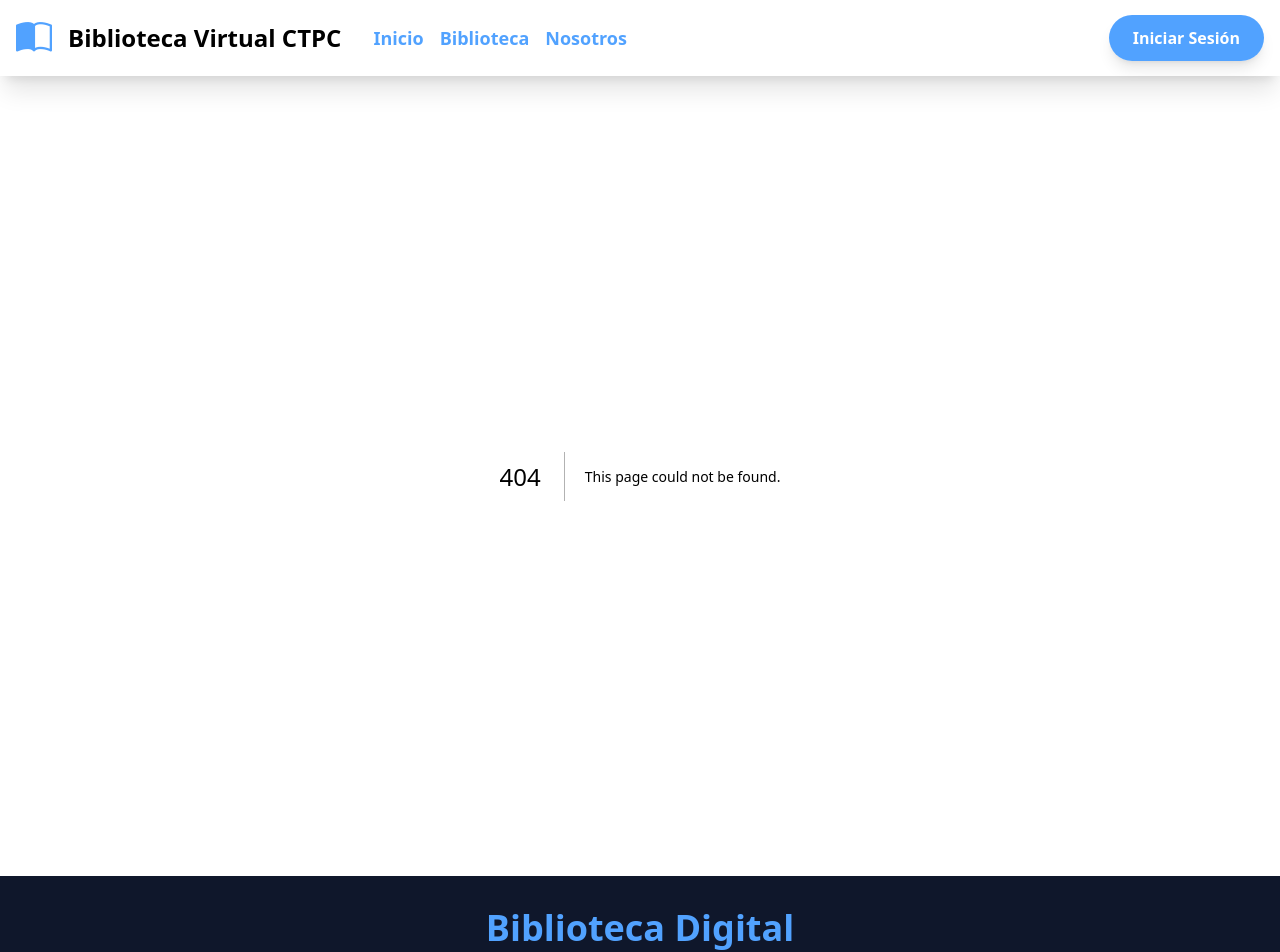
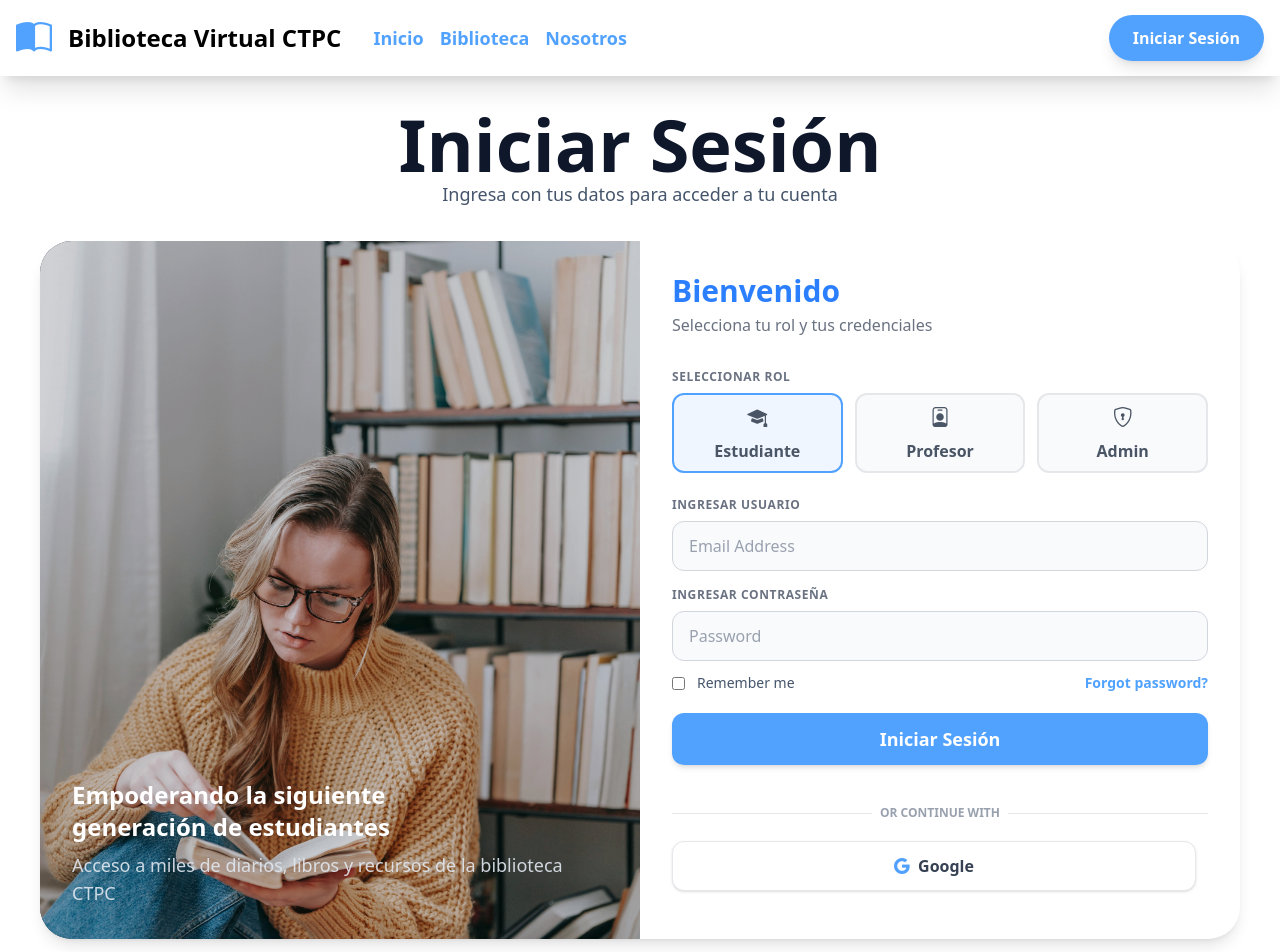
Before and after one commit to DilanMS28/biblioteca_digital, a Next.js app: page /auth/login in a window 1280 px wide. Before the commit this address had no page. Shown: the top 952 px of the page. Built offline with nearby package versions, Linux system fonts and the light colour scheme.

Commit message:
Componente: Define los componentes y la interfaz de usuario para el login

```diff
--- /dev/null
+++ b/src/app/auth/login/page.tsx
@@ -0,0 +1,42 @@
+import LoginForm from "@/components/forms/LoginForm";
+import Image from "next/image";
+
+export default function page() {
+    return (
+        <>
+            <div className="max-w-[1200px] mx-auto">
+
+                <div className="p-8">
+                    <h1 className="text-7xl font-bold text-center text-slate-900">Iniciar Sesión</h1>
+                    <p className="text-lg text-slate-600 leading-relaxed text-center">Ingresa con tus datos para acceder a tu cuenta</p>
+                </div>
+
+                <div className="flex rounded-4xl overflow-hidden shadow-lg bg-white min-h-[600px] mb-20 mx-4 lg:mx-0">
+                    <div className="hidden lg:w-1/2 relative lg:flex flex-col justify-center items-center bg-slate-900 mb-">
+                        <Image
+                            src="/imagen-login.jpg"
+                            alt="Imagen Login"
+                            style={{ objectFit: "cover", objectPosition: "center", opacity: 0.92 }}
+                            fill
+                            priority
+                            className="z-0"
+                        />
+                        <div className="absolute inset-0 bg-black/10 z-10"></div>
+                        <div className="absolute bottom-0 left-0 p-8 z-20 text-white w-full">
+                            <h2 className="font-bold text-2xl mb-1">Empoderando la siguiente<br />generación de estudiantes</h2>
+                            <p className="text-lg text-slate-200 opacity-90 mt-2">
+                                Acceso a miles de diarios, libros y recursos de la biblioteca CTPC
+                            </p>
+                        </div>
+                    </div>
+
+                    <div className="w-full lg:w-1/2 flex items-center justify-center">
+                        <LoginForm />
+                    </div>
+                </div>
+
+            </div>
+
+        </>
+    )
+}
--- /dev/null
+++ b/src/components/forms/LoginForm.tsx
@@ -0,0 +1,86 @@
+
+
+export default function LoginForm() {
+    return (
+        <div className="w-full m-8">
+
+            <div className="mb-8">
+                <h2 className="text-3xl text-center lg:text-left  font-bold text-blue-500 mb-1">Bienvenido</h2>
+                <p className="text-center lg:text-left text-gray-500">Selecciona tu rol y tus credenciales</p>
+            </div>
+
+            {/* Select Role */}
+            <form action="">
+                <div className="mb-6">
+                    <label className="text-xs font-semibold text-gray-500 mb-2 block uppercase tracking-wider">Seleccionar Rol</label>
+                    <div className="flex gap-3">
+                        <label className="flex-1 cursor-pointer">
+                            <input type="radio" name="role" value="estudiante" defaultChecked  className="hidden peer"/>
+                            <div className="border-2 border-gray-200 text-gray-600 font-semibold rounded-xl px-4 py-2 flex flex-col items-center gap-1 bg-gray-50 hover:border-blue-400 peer-checked:border-blue-400 peer-checked:bg-blue-50 transition">
+                                <i className="bi bi-mortarboard-fill text-xl mb-1"></i>
+                                Estudiante
+                            </div>
+                        </label>
+                        <label className="flex-1 cursor-pointer">
+                            <input type="radio"  name="role" value="profesor"  className="hidden peer" />
+                            <div className="border-2 border-gray-200 text-gray-600 font-semibold rounded-xl px-4 py-2 flex flex-col items-center gap-1 bg-gray-50 hover:border-blue-400 peer-checked:border-blue-400 peer-checked:bg-blue-50 transition">
+                                <i className="bi bi-person-badge text-xl mb-1"></i>
+                                Profesor
+                            </div>
+                        </label>
+
+                        <label className="flex-1 cursor-pointer">
+                            <input type="radio" name="role" value="admin"  className="hidden peer" />
+                            <div className="border-2 border-gray-200 text-gray-600 font-semibold rounded-xl px-4 py-2 flex flex-col items-center gap-1 bg-gray-50 hover:border-blue-400 peer-checked:border-blue-400 peer-checked:bg-blue-50 transition">
+                                <i className="bi bi-shield-lock text-xl mb-1"></i>
+                                Admin
+                            </div>
+                        </label>
+                    </div>
+                </div>
+
+                <div className="flex flex-col gap-4 mb-3">
+                    <div className="relative">
+                        <label className="text-xs font-semibold text-gray-500 mb-2 block uppercase tracking-wider">Ingresar usuario</label>
+                        <input type="email" placeholder="Email Address" className="w-full px-4 py-3 border border-gray-300 rounded-xl bg-gray-50 focus:outline-none focus:border-blue-400 placeholder-gray-400" />
+                        {/* <i className="bi bi-envelope absolute left-3 top-1/2 transform -translate-y-1/2 text-gray-400"></i> */}
+                    </div>
+
+                    <div className="relative">
+                        <label className="text-xs font-semibold text-gray-500 mb-2 block uppercase tracking-wider">Ingresar Contraseña</label>
+                        <input type="password" placeholder="Password" className="w-full px-4 py-3 border border-gray-300 rounded-xl bg-gray-50 focus:outline-none focus:border-sky-400 placeholder-gray-400" />
+                        {/* <i className="bi bi-eye-slash absolute right-3 top-1/2 transform -translate-y-1/2 text-gray-400 cursor-pointer"></i> */}
+                    </div>
+                </div>
+
+                <div className="flex justify-between items-center mb-5">
+                    <label className="flex items-center text-sm text-slate-600 gap-1"><input type="checkbox" className="accent-blue-500 mr-2" />Remember me</label>
+                    <a className="text-blue-400 text-sm font-semibold hover:underline cursor-pointer" href="#">Forgot password?</a>
+                </div>
+
+
+                <button type="button" className=" cursor-pointer w-full bg-blue-400 hover:bg-blue-500 transition text-white font-bold py-3 rounded-xl mb-5 shadow-md text-lg">
+                    Iniciar Sesión
+                </button>
+
+            </form>
+
+            <div className="flex items-center gap-2 my-5">
+                <hr className="grow border-gray-200" />
+                <span className="text-gray-400 text-xs font-semibold">OR CONTINUE WITH</span>
+                <hr className="grow border-gray-200" />
+            </div>
+
+
+            <div className="flex gap-3 mb-4">
+                <button className="cursor-pointer flex-1 flex items-center justify-center gap-2 border border-gray-200 rounded-xl py-3 text-gray-700 bg-white hover:bg-gray-50 transition font-semibold shadow-sm">
+                    <i className="bi bi-google text-blue-400 text-base"></i>
+                    Google
+                </button>
+                <div>
+
+                </div>
+            </div>
+        </div>
+    )
+}
--- a/src/components/layout/NavBar.tsx
+++ b/src/components/layout/NavBar.tsx
@@ -30,7 +30,7 @@ export default function NavBar() {
 
                     {/* Desktop Login */}
                     <div className="hidden md:block">
-                        <Link href="#" className="shadow-lg text-white font-bold bg-blue-400 hover:bg-blue-500 px-6 py-3 rounded-4xl cursor-pointer">Iniciar Sesión</Link>
+                        <Link href="/auth/login" className="shadow-lg text-white font-bold bg-blue-400 hover:bg-blue-500 px-6 py-3 rounded-4xl cursor-pointer">Iniciar Sesión</Link>
                     </div>
 
                     {/* Hamburger Icon (mobile) */}
@@ -54,7 +54,7 @@ export default function NavBar() {
                         <Link href="/" className="text-center text-lg font-semibold text-blue-400 hover:text-blue-500 py-2 px-1">Inicio</Link>
                         <Link href="/" className="text-center text-lg font-semibold text-blue-400 hover:text-blue-500 py-2 px-1">Biblioteca</Link>
                         <Link href="/about" className="text-center text-lg font-semibold text-blue-400 hover:text-blue-500 py-2 px-1">Nosotros</Link>
-                        <Link href="#" className="text-center mt-3 shadow-lg text-white font-bold bg-blue-400 hover:bg-blue-500 px-6 py-3 rounded-4xl cursor-pointer w-fit">Iniciar Sesión</Link>
+                        <Link href="/auth/login" className="text-center mt-3 shadow-lg text-white font-bold bg-blue-400 hover:bg-blue-500 px-6 py-3 rounded-4xl cursor-pointer w-fit">Iniciar Sesión</Link>
                     </nav>
                 </div>
             </div>
```
Also changed, not shown: public/imagen-login.jpg (added).
